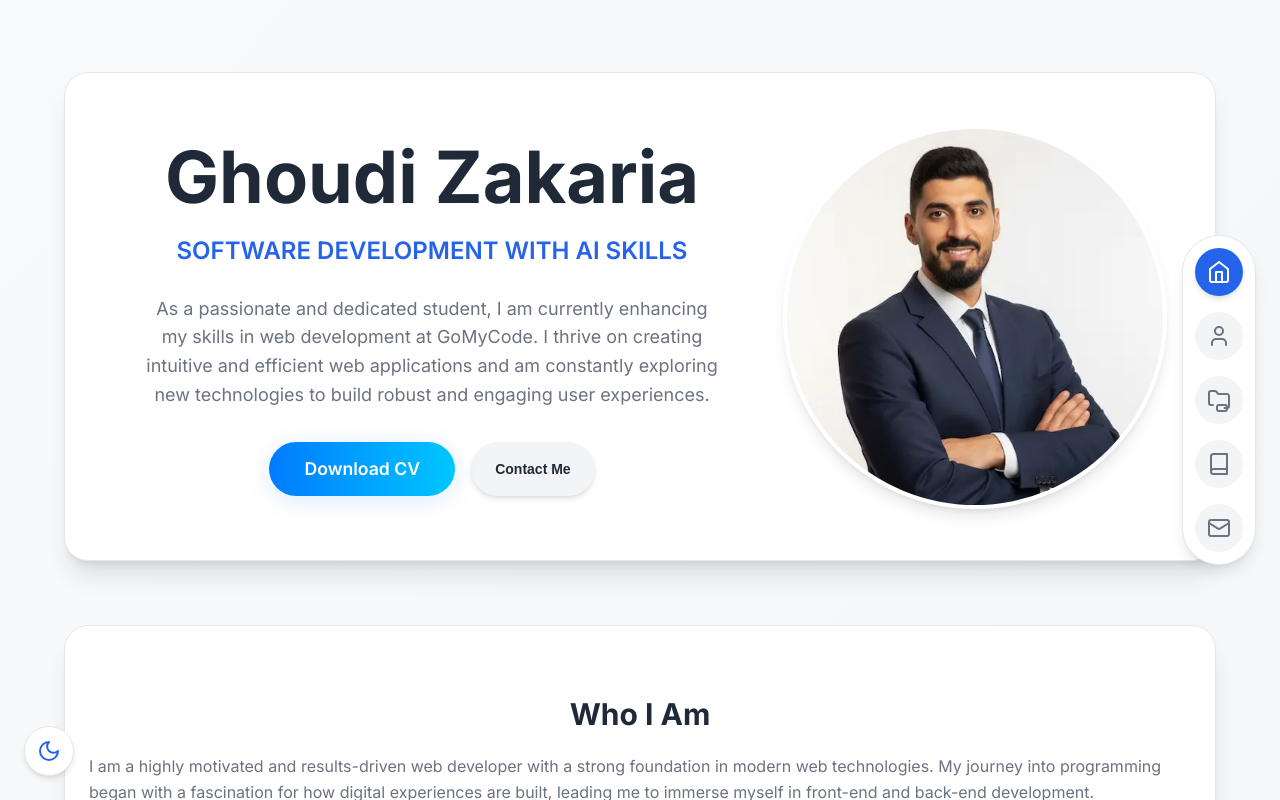
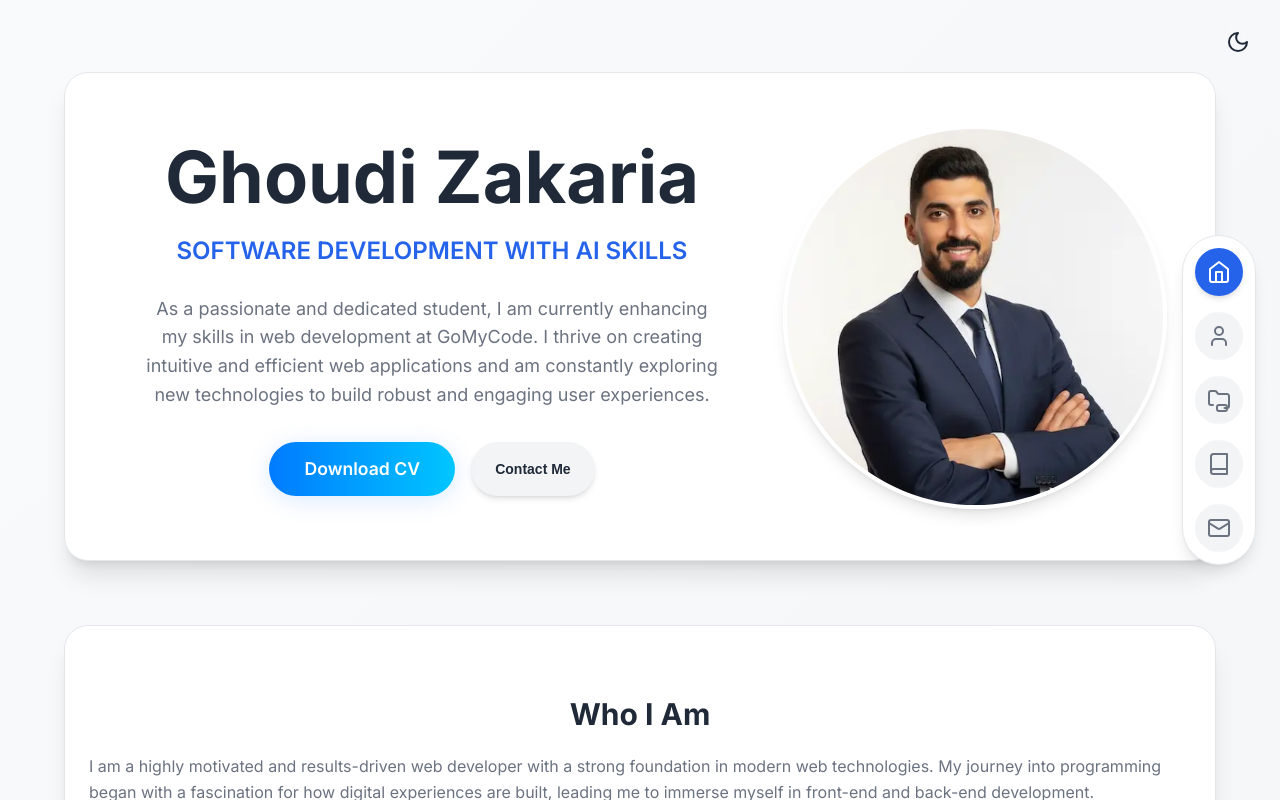
Before and after one commit to Zakariaghoudi/MyPortfolio, a React (Create React App) app: page / in a window 1280 px wide. Shown: the top 800 px of the page. Built offline with nearby package versions, Linux system fonts and the light colour scheme.

Commit message:
Update SideBar.css

```diff
--- a/src/Components/NavBar/SideBar.css
+++ b/src/Components/NavBar/SideBar.css
@@ -1,22 +1,20 @@
 .theme-toggle {
   position: fixed;
-  bottom: 1.5rem;
-  left: 1.5rem;
-  z-index: 50;
-  padding: 0.75rem;
+  top: 20px;
+  right: 20px;
+  z-index: 1000;
+  width: 44px;
+  height: 44px;
   border-radius: 50%;
-  background-color: var(--bg-secondary);
-  color: var(--accent-primary);
-  border: 1px solid var(--border-color);
-  box-shadow: var(--shadow-md);
-  cursor: pointer;
+  background: rgba(255, 255, 255, 0.1);
+  backdrop-filter: blur(10px);
+  border: 1px solid rgba(255, 255, 255, 0.15);
   display: flex;
   align-items: center;
   justify-content: center;
-  transition: all 0.3s ease;
-  outline: none;
+  cursor: pointer;
+  color: inherit;
 }
-
 .theme-toggle:hover {
   background-color: var(--bg-tertiary);
   transform: scale(1.05);
```
